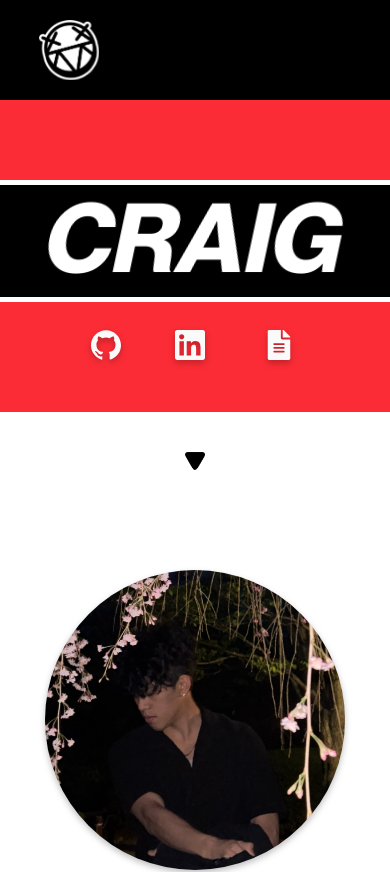
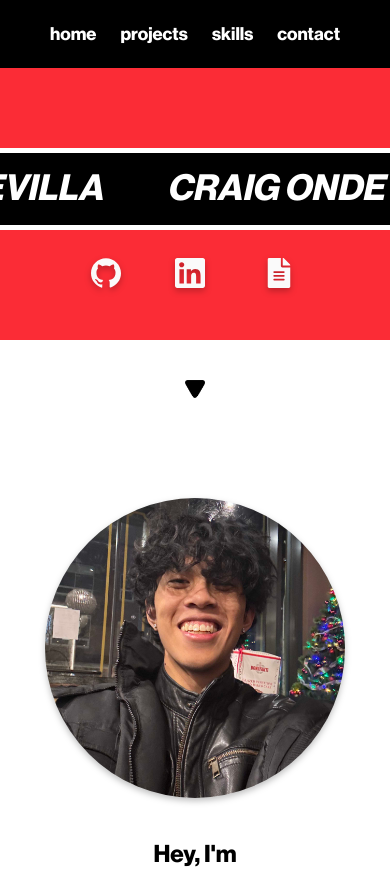
Before and after one commit to CraigO5/craigsite-v2, a Next.js app: page / in a window 390 px wide. Shown: the top 872 px of the page. Built offline with nearby package versions, Linux system fonts and the light colour scheme.

Commit message:
added wraparound animation

```diff
--- a/app/globals.css
+++ b/app/globals.css
@@ -66,6 +66,20 @@ html {
   font-weight: 900;
   font-style: normal;
   font-display: swap;
+}
+
+@keyframes marquee {
+  0% {
+    transform: translateX(0%);
+  }
+  100% {
+    transform: translateX(-50%);
+  }
+}
+
+.animate-marquee {
+  display: inline-block;
+  animation: marquee 20s linear infinite;
 }
 
 .arrow-up {
--- a/app/page.tsx
+++ b/app/page.tsx
@@ -191,29 +191,36 @@ const projects = [
 
 export default function Home() {
   const bgMainColor = "bg-red-500";
-  const linkStyle = `hover:bg-red-500 hover:text-white rounded-2xl bg-white px-5 py-2 transition-all hover:scale-110 duration-300`;
+  const linkStyle = `hover:bg-red-500 hover:text-white rounded-2xl lg:bg-white px-2 lg:px-5 lg:py-2 transition-all hover:scale-110 duration-300`;
   const iconStyle =
     "hover:scale-110 hover:bg-white hover:text-black transition-all duration-100";
   const socialStyle =
     "drop-shadow-md/25 hover:scale-120 hover:text-black transition-all duration-300";
 
   const [isScrolled, setIsScrolled] = useState(false);
+  const [navAnimation, setNavAnimation] = useState(
+    "animate__animated animate__fadeInDown",
+  );
 
   useEffect(() => {
     const handleScroll = () => {
-      setIsScrolled(window.scrollY > 100);
+      setIsScrolled(window.scrollY > 200);
+      if (isScrolled) {
+        setNavAnimation("animate__animated animate__fadeInDown");
+      } else {
+        setNavAnimation("animate__animated animate__fadeOutUp");
+      }
     };
 
     window.addEventListener("scroll", handleScroll);
     return () => window.removeEventListener("scroll", handleScroll);
-  }, []);
+  }, [isScrolled]);
 
   return (
     <>
       <SmoothScroll />
-      {isScrolled && (
-        <nav className="animate__animated animate__bounceInDown fixed z-1 flex w-full bg-black">
-          <div className="mx-auto my-5 flex w-[80%] items-center justify-between">
+      <nav className={"fixed z-1 flex w-full bg-black " + navAnimation}>
+        <div className="mx-auto my-5 flex w-[80%] items-center justify-center md:justify-between">
           <div>
             <a href="#">
               <Image
@@ -221,12 +228,15 @@ export default function Home() {
                 alt="Logo"
                 width={60}
                 height={60}
-                  className="animate__animated animate__rubberBand drop-shadow-white/50 transition-all duration-300 hover:scale-130 hover:invert"
+                className={
+                  "animate__animated animate__rubberBand hidden drop-shadow-white/50 transition-all duration-300 hover:scale-130 hover:invert md:flex " +
+                  (isScrolled ? "" : "animate__animated animate__fadeOutUp")
+                }
               />
             </a>
           </div>
           {/* Socials */}
-            <div className="hidden gap-5 text-lg font-bold text-black lg:flex">
+          <div className="gap-5 text-lg font-bold text-white lg:flex lg:text-black">
             <a href="#" className={linkStyle}>
               home
             </a>
@@ -242,11 +252,10 @@ export default function Home() {
           </div>
         </div>
       </nav>
-      )}
 
       {/* Navbar */}
       <nav className="flex bg-black">
-        <div className="mx-auto my-5 flex w-[80%] items-center justify-between">
+        <div className="mx-auto my-5 flex w-[80%] items-center justify-center md:justify-between">
           <div>
             <a href="#">
               <Image
@@ -254,12 +263,12 @@ export default function Home() {
                 alt="Logo"
                 width={60}
                 height={60}
-                className="animate__animated animate__rubberBand drop-shadow-white/50 transition-all duration-300 hover:scale-130 hover:invert"
+                className="animate__animated animate__rubberBand hidden drop-shadow-white/50 transition-all duration-300 hover:scale-130 hover:invert md:flex"
               />
             </a>
           </div>
           {/* Socials */}
-          <div className="hidden gap-5 text-lg font-bold text-black lg:flex">
+          <div className="flex gap-2 text-lg font-bold text-white lg:flex lg:gap-5 lg:text-black">
             <a href="#" className={linkStyle}>
               home
             </a>
@@ -282,13 +291,18 @@ export default function Home() {
         {/* Colored box */}
         <div className={bgMainColor + " items-center space-y-7 pt-20"}>
           {/* Black box */}
-          <div className="flex justify-center border-y-5 border-white bg-black">
-            <h1 className="hidden -skew-x-12 py-2 text-center text-8xl font-black text-white lg:block">
+          {/* Black box with repeating name */}
+          <div className="relative overflow-hidden border-y-5 border-white bg-black py-4">
+            <div className="animate-marquee whitespace-nowrap">
+              {[...Array(10)].map((_, i) => (
+                <span
+                  key={i}
+                  className="mx-8 inline-block -skew-x-12 text-4xl font-black text-white lg:text-8xl"
+                >
                   CRAIG ONDEVILLA
-            </h1>
-            <h1 className="block -skew-x-12 py-2 text-center text-8xl font-black text-white lg:hidden">
-              CRAIG
-            </h1>
+                </span>
+              ))}
+            </div>
           </div>
           <div className="group flex justify-center gap-7 pb-5">
             <a
--- a/components/custom/ContactCard.tsx
+++ b/components/custom/ContactCard.tsx
@@ -51,7 +51,7 @@ export function ContactCard() {
                 required
               />
             </div>
-            <div className="grid gap-2">
+            <div className="mb-5 grid gap-2">
               <Label htmlFor="message">Message</Label>
               <Textarea
                 id="message"
```
Also changed, not shown: package.json (+4 -3 lines), public/craig.jpg, 1 other file (tests, documents, lock files or other folders). Lines whose indentation alone changed are shown as unchanged.
